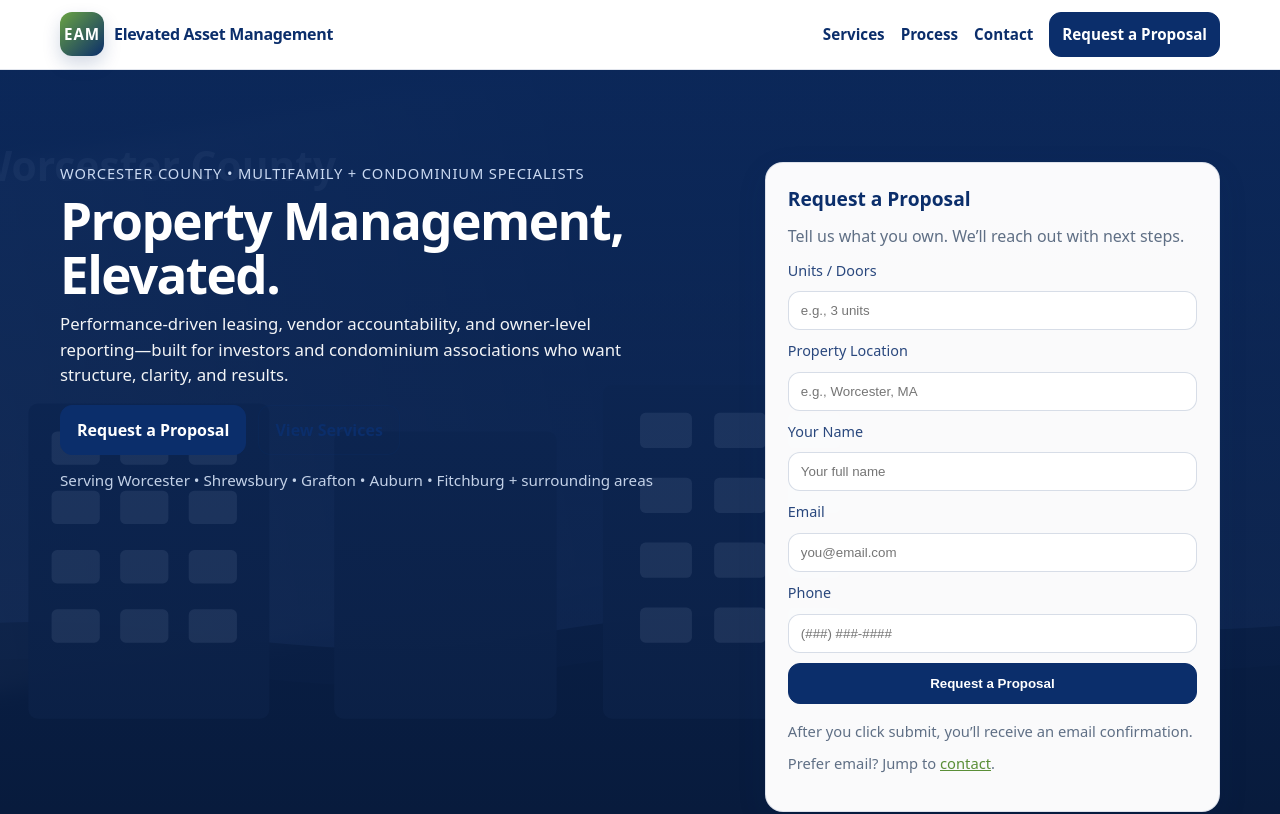
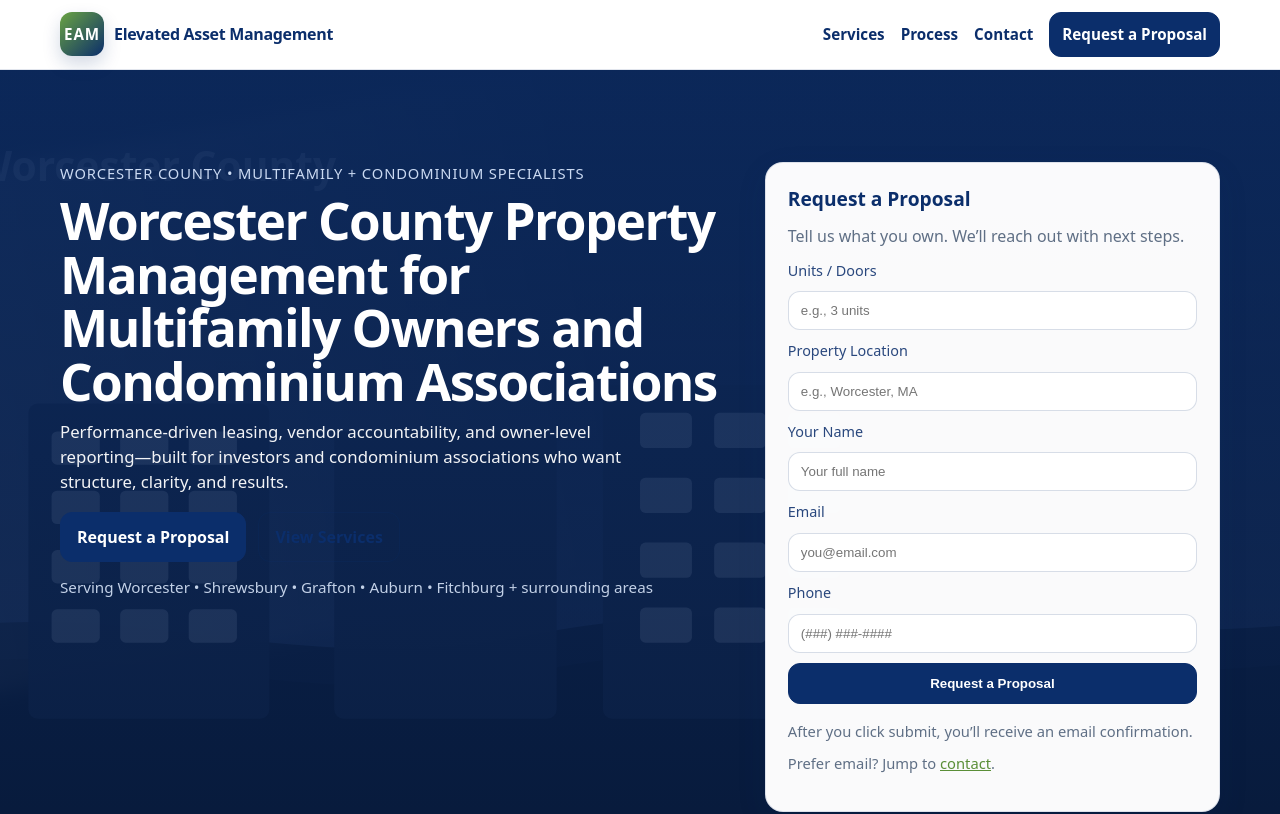
Before and after one commit to clintonwilson/elevated-asset-management, a plain HTML site: page index.html in a window 1280 px wide. Shown: the top 814 px of the page. Drawn offline with Linux system fonts and the light colour scheme.

Commit message:
Update index.html

```diff
--- a/index.html
+++ b/index.html
@@ -4,7 +4,7 @@
   <meta charset="utf-8" />
   <meta name="viewport" content="width=device-width, initial-scale=1" />
   <title>Elevated Asset Management | Worcester County Property Management</title>
-  <meta name="description" content="Performance-driven property management for multifamily owners and condominium associations in Worcester County, MA." />
+  <meta name="description" content="Elevated Asset Management provides property management services in Worcester County, MA for multifamily owners and condominium associations, including leasing, tenant screening, rent collection, maintenance coordination, and owner reporting." />
   <meta name="robots" content="index, follow" />
   <link rel="canonical" href="https://elevatedassetmgmt.com/" />
   <link rel="stylesheet" href="style.css" />
@@ -80,7 +80,7 @@
         <div class="hero__content">
           <div class="eyebrow">Worcester County • Multifamily + Condominium Specialists</div>
 
-          <h1 class="hero__title">Property Management, Elevated.</h1>
+          <h1 class="hero__title">Worcester County Property Management for Multifamily Owners and Condominium Associations</h1>
 
           <p class="hero__subtitle">
             Performance-driven leasing, vendor accountability, and owner-level reporting—built for investors
```
